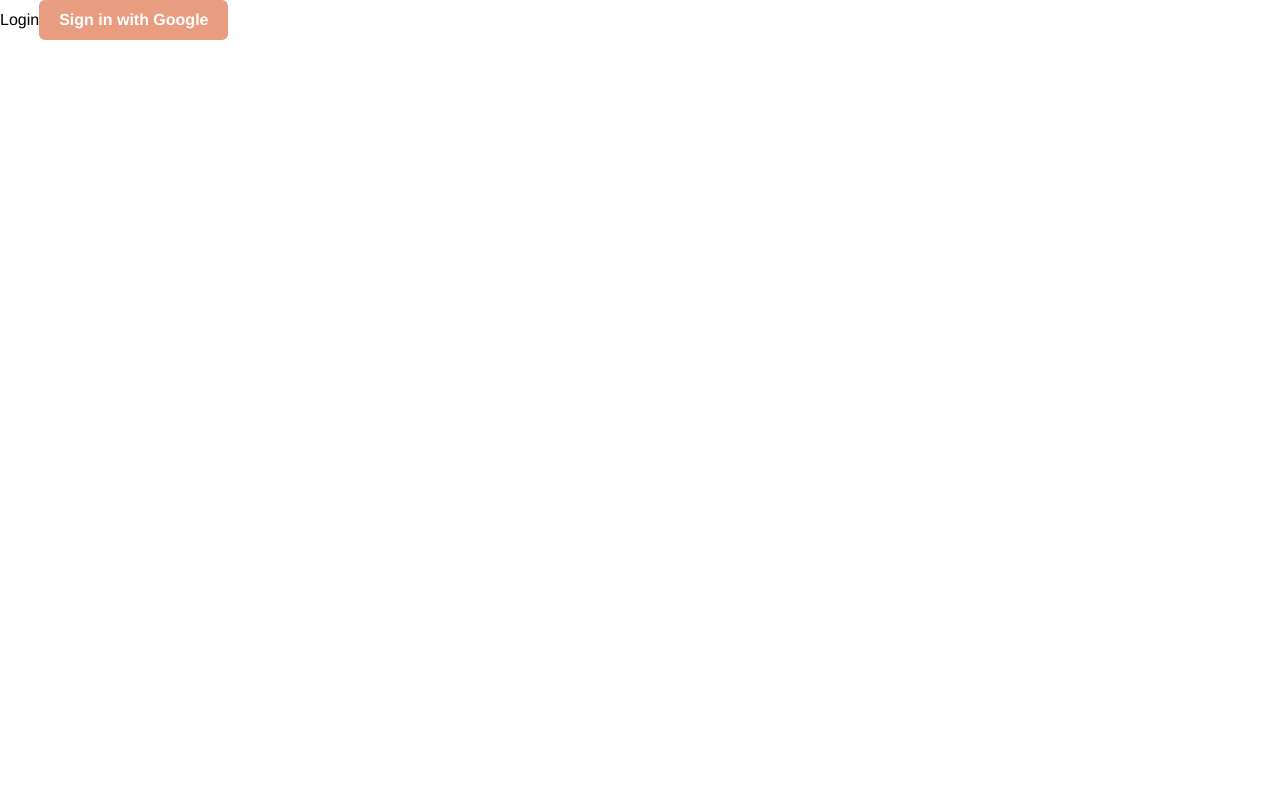
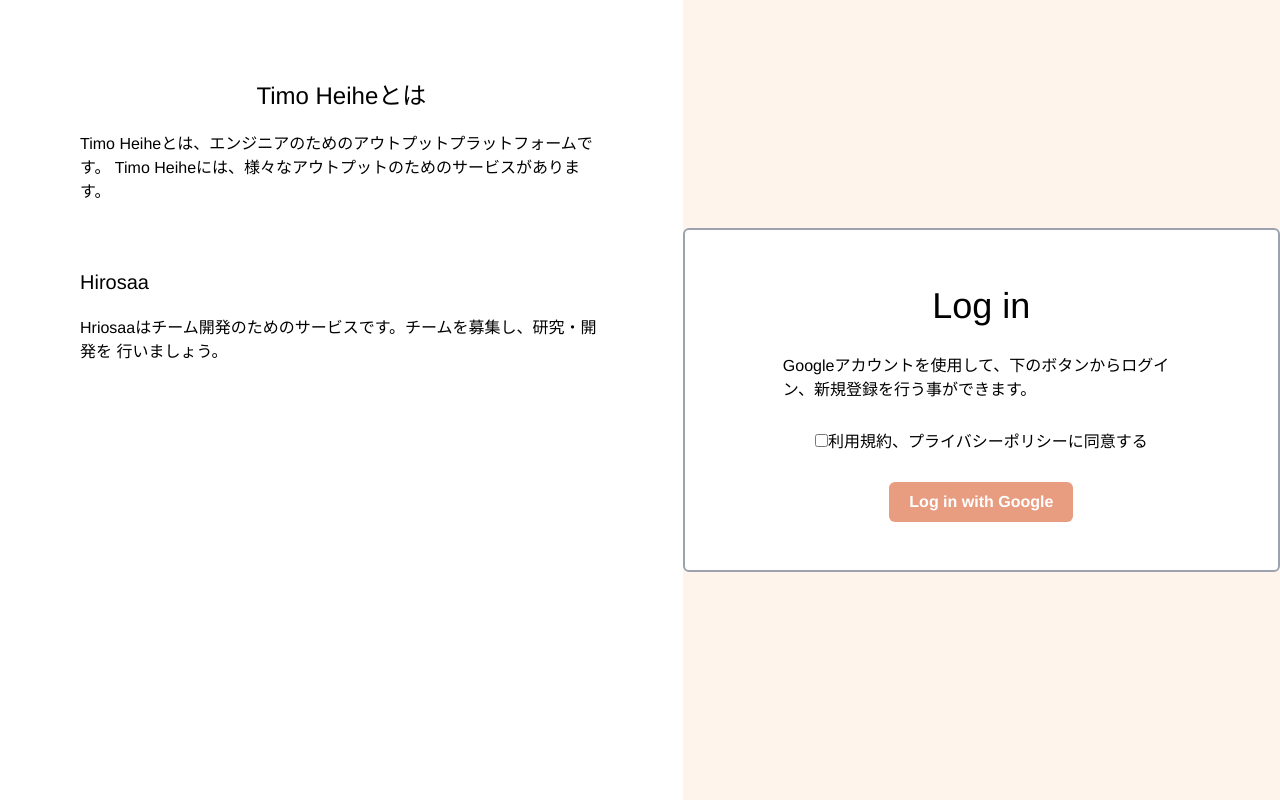
Before and after one commit to show-coco/timo-heihe, a Next.js app in the folder client/: page /login in a window 1280 px wide. Built offline with nearby package versions, Linux system fonts and the light colour scheme.

Commit message:
feat: Implement base of login page

```diff
--- a/client/components/button/button.tsx
+++ b/client/components/button/button.tsx
@@ -5,12 +5,13 @@
   size?: "small" | "medium" | "large";
   onClick?: () => void;
   children: React.ReactNode;
+  className?: string;
 };
 
 const sizes = {
-  small: "py-1.5 px-4",
-  medium: "py-2 px-5",
-  large: "py-3 px-8",
+  small: "px-4 h-8",
+  medium: "px-5 h-10",
+  large: "px-8 h-14",
 };
 
 const variants = {
@@ -22,6 +23,7 @@
   variant = "primary",
   size = "medium",
   children,
+  className,
   ...props
 }: ButtonProps) => {
   const baseButton = "font-bold w-max rounded-md hover:bg-orange-600";
@@ -31,7 +33,7 @@
   return (
     <button
       type="button"
-      className={`${buttonType} ${baseButton} ${sizeMode}`}
+      className={`${buttonType} ${baseButton} ${sizeMode} ${className}`}
       {...props}
     >
       {children}
--- a/client/pages/login.tsx
+++ b/client/pages/login.tsx
@@ -3,9 +3,39 @@
 
 function Login() {
   return (
-    <div>
-      Login
-      <Button>Sign in with Google</Button>
+    <div className="flex flex-col lg:flex-row  h-screen w-full">
+      <div className="flex flex-col items-center items-center w-full p-20">
+        <div className="mb-16 w-full">
+          <h1 className="mb-5 text-center text-2xl">Timo Heiheとは</h1>
+          <p>
+            Timo Heiheとは、エンジニアのためのアウトプットプラットフォームです。
+            Timo Heiheには、様々なアウトプットのためのサービスがあります。
+          </p>
+        </div>
+
+        <div className="w-full">
+          <h2 className="mb-5 text-xl">Hirosaa</h2>
+          <p>
+            Hriosaaはチーム開発のためのサービスです。チームを募集し、研究・開発を
+            行いましょう。
+          </p>
+        </div>
+      </div>
+      <div className="flex justify-center items-center w-full bg-orange-200">
+        <div className="p-8 border-2 border-gray-400 rounded-md bg-white text-center">
+          <h2 className="text-4xl my-6">Log in</h2>
+          <div className="w-3/4 mx-auto">
+            <p className="my-7 text-left">
+              Googleアカウントを使用して、下のボタンからログイン、新規登録を行う事ができます。
+            </p>
+          </div>
+          <p className="my-3">
+            <input type="checkbox" />
+            利用規約、プライバシーポリシーに同意する
+          </p>
+          <Button className="my-4">Log in with Google</Button>
+        </div>
+      </div>
     </div>
   );
 }
--- a/client/tailwind.config.js
+++ b/client/tailwind.config.js
@@ -8,9 +8,16 @@
           450: "#1ea7fd",
         },
         orange: {
+          200: "#FFF4EB",
           500: "#E89C80",
           600: "#D88364",
         },
+      },
+      height: {
+        "450px": "450px",
+      },
+      width: {
+        "620px": "620px",
       },
     },
     fontFamily: {
```
